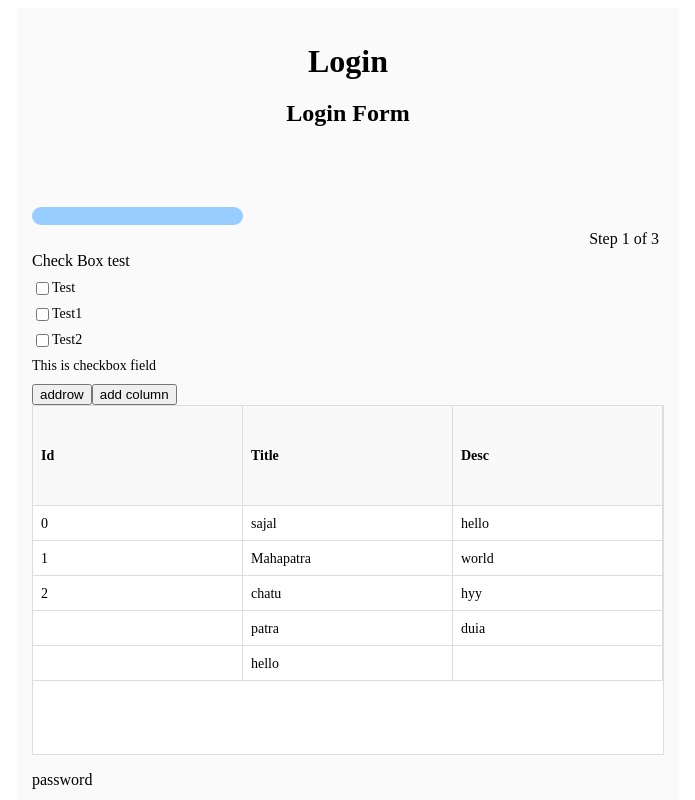
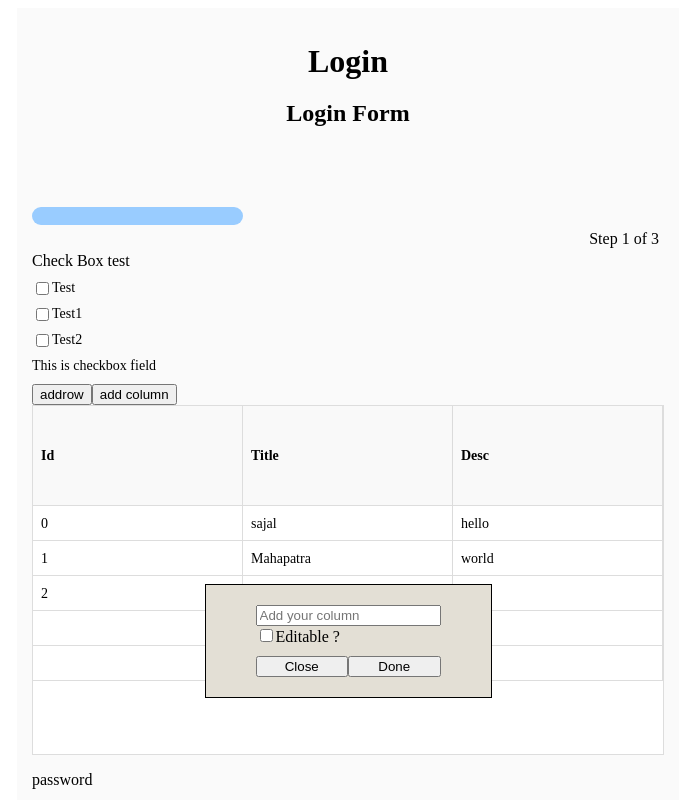
Before and after one commit to nettantra/llama-forms-react, a React (Create React App) app: page / in a window 1280 px wide. Both pictures are taken after a click on the button "add column". Shown: the top 800 px of the page, without its empty margins (307-1002 px from the left). Built offline with nearby package versions, Linux system fonts and the light colour scheme.

Commit message:
Added dialog box, add new row functionality

```diff
--- a/src/llama/components/fields/Table/Table.tsx
+++ b/src/llama/components/fields/Table/Table.tsx
@@ -12,8 +12,13 @@ interface Props {
 
 export default function TableField(props: Props) {
     const { properties, handleData, name } = props
-    const [columns, setColumns] = useState([])
+    const [columns, setColumns] = useState([]) as any
     const [rows, setRows] = useState([]) as any
+    const [dialog, setDialog] = useState(false)
+    const [dialogData, SetDialogData] = useState({
+        name : "",
+        editor : false
+    })
 
     // const columns = [
     //     { key: 'id', name: 'ID' },
@@ -25,7 +30,7 @@ export default function TableField(props: Props) {
     //     { id: 1, title: 'Demo' }
     // ]);
 
-    const handleRowChange = (rows: any, data:any) => {
+    const handleRowChange = (rows: any, data: any) => {
         // update logic
         console.log("handleRowChange", data)
         setRows(rows)
@@ -65,32 +70,32 @@ export default function TableField(props: Props) {
                     }
                 }
             }
-            if(properties?.column?.allEditor){
+            if (properties?.column?.allEditor) {
                 return {
                     key: item.toString().toLowerCase(),
                     name: item,
                     editor: TextEditor,
-                    sortable : true,
+                    sortable: true,
                     // width : 30,
                     // minWidth: 50,
                     // maxWidth : 200,
-                    resizable:true,
-                    frozen : true,
+                    resizable: true,
+                    frozen: true,
 
 
                 }
             }
-            if(properties?.column?.columnEditor?.includes(item)){
+            if (properties?.column?.columnEditor?.includes(item)) {
                 return {
                     key: item.toString().toLowerCase(),
                     name: item,
                     editor: TextEditor,
-                    sortable : true,
+                    sortable: true,
                     // width : 30,
                     // minWidth: 50,
                     // maxWidth : 200,
-                    resizable:true,
-                    frozen : true,
+                    resizable: true,
+                    frozen: true,
                     // formatter: (val :any)=> {
                     //     const value = val.row.progress;
                     //     return (
@@ -101,16 +106,16 @@ export default function TableField(props: Props) {
                     //   },
 
                 }
-            }else{
+            } else {
                 return {
                     key: item.toString().toLowerCase(),
                     name: item,
-                    sortable : true,
+                    sortable: true,
                     // width : 30,
                     // minWidth: 50,
                     // maxWidth : 200,
-                    resizable:true,
-                    frozen : true,
+                    resizable: true,
+                    frozen: true,
 
                 }
             }
@@ -119,18 +124,18 @@ export default function TableField(props: Props) {
         setRows(ar)
 
     }, [])
-    const rowClass = (row:any)=>{
+    const rowClass = (row: any) => {
         console.log("object", row);
         return row;
     }
     // const onColumnResize = (id :any, width:any)=>{
     //     console.log(">>>", id, width);
     // }
-    const row1 = useMemo(()=>{
-       let  ar : any = []
-       let obj : any = {}
+    const row1 = useMemo(() => {
+        let ar: any = []
+        let obj: any = {}
         let rowLength = properties?.column?.columnName
-       for(let i = 0; i < rowLength.length ; i++ ){
+        for (let i = 0; i < rowLength.length; i++) {
             obj[rowLength[i].toString().toLowerCase()] = ""
         }
         //    console.log("row", obj);
@@ -159,26 +164,41 @@ export default function TableField(props: Props) {
         });
         ar.push(obj)
         return ar
-    },[])
+    }, [])
     console.log("array", row1);
 
-    //this function is for add rows
-    const addRow = () =>{
-        let obj : any = {}
-        let rowLength = properties?.column?.columnName
-        for(let i = 0; i < rowLength.length ; i++ ){
-             obj[rowLength[i].toString().toLowerCase()] = "";
+    //<------- This function is for add rows ------->
+    const addRow = () => {
+        let obj: any = {}
+        for(let k = 0; k < columns.length; k++){
+            if(!columns[k]['key']) return
+            obj[columns[k]['key']] = ""
         }
-        setRows((current : any)  =>[...current, obj])
+        setRows((prevState: any) => [...prevState, obj])
     }
+
+    //<------- this function open the dialogs box ------>
     const addColumn = () => {
-        // this fucntion is for add columns
-        alert("column added")
+        setDialog(true);
     }
-    return (<div>
+    const dialogClose = () => {
+        setDialog(false);
+    }
+    const dialogSubmit = () => {
+        setDialog(false);
+        let obj : any = {
+            key: 'sajal',
+            name: "Sajal",
+            sortable: true,
+        }
+        setColumns((prevState : any) => [...prevState, obj])
+    }
+    return (<div style={{position:"relative"}}>
         <div>
             <button type="button" onClick={addRow}>addrow</button>
             <button type="button" onClick={addColumn}>add column</button>
+
+
         </div>
         <DataGrid
             columns={columns}
@@ -190,12 +210,24 @@ console.log("array", row1);
             // rowKeyGetter={rowKeyGetter}
             // minHeight={150}
             onRowsChange={handleRowChange}
-            rowClass={(e:any)=>rowClass(e)}
+            rowClass={(e: any) => rowClass(e)}
             className={properties?.['className'] ?? "fill-grid"}
-
         // onColumnResize={onColumnResize}
         // emptyRowsRenderer={EmptyRowsView}
         />
+        <dialog id="llama_dialog_box" open={dialog} style={{padding:"20px 50px", border:"1px solid", backgroundColor:"#e3dfd5", position:"absolute", top:200}}>
+            <div style={{ display: "flex", flexDirection: "column", margin: "auto", width:"auto", marginBottom:"10px"}}>
+                <div>
+                    <input type="text" placeholder='Add your column' required />
                 </div>
+                <div>
+                    <input type="checkbox" id="editable" />
+                    <label htmlFor='editable'>Editable ?</label>
+                </div>
+            </div>
+            <button type='button' onClick={dialogSubmit} style={{float:"right", width:"50%"}}>Done</button>
+            <button type='button' onClick={dialogClose} style={{float:"right", width:"50%"}}>Close</button>
+        </dialog>
+    </div >
     );
 }
```
Lines whose indentation alone changed are shown as unchanged.
